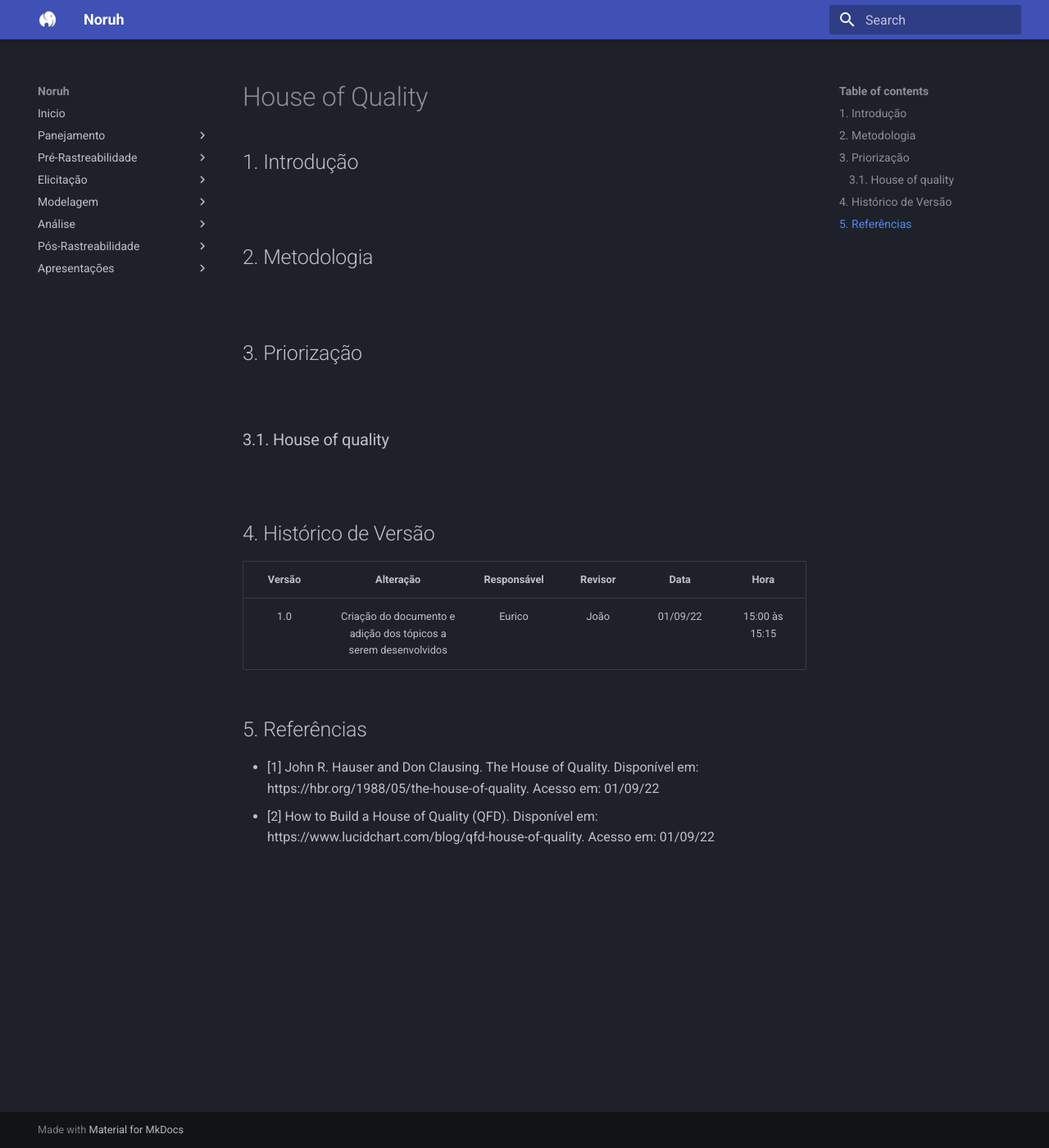
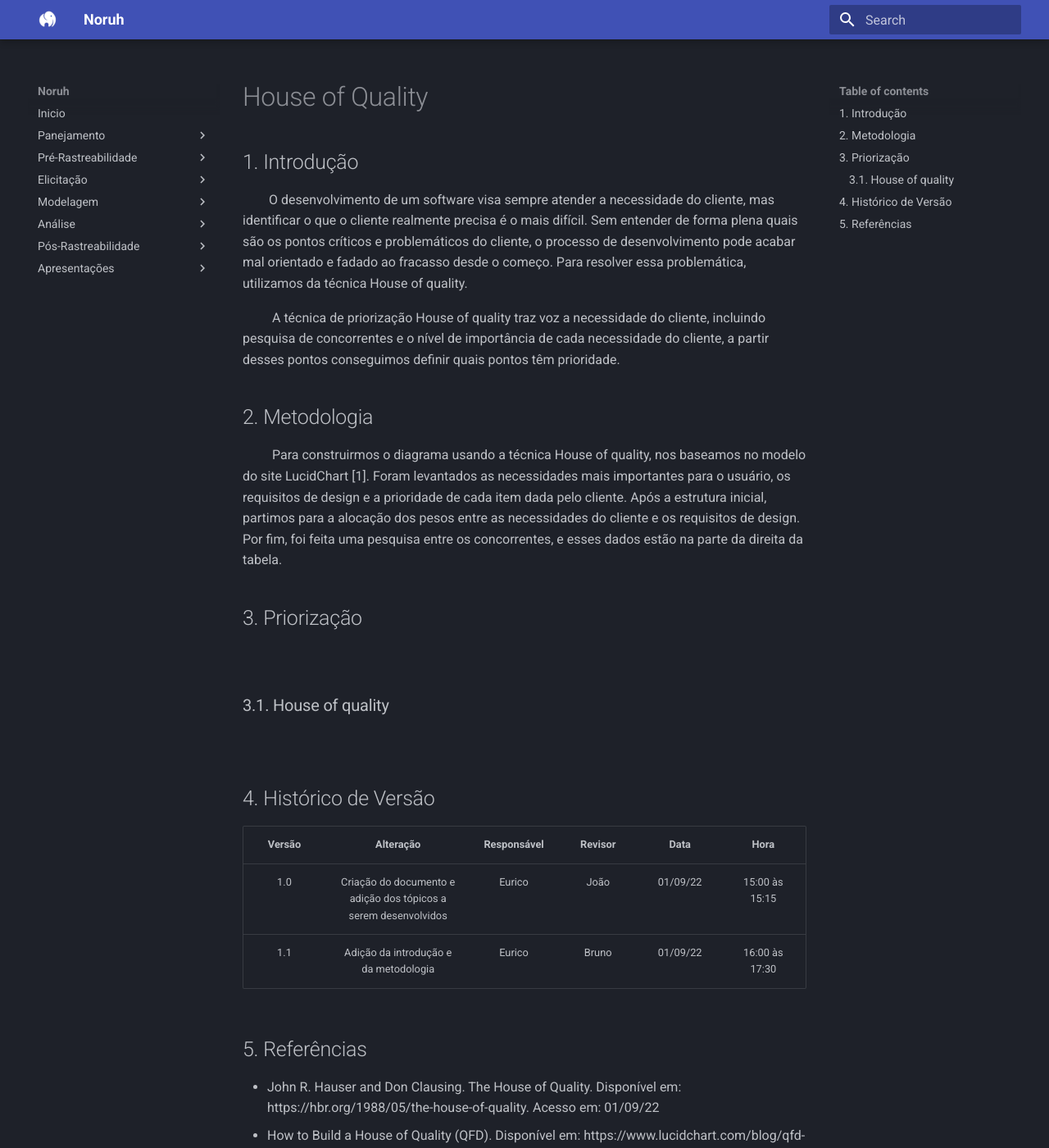
Before and after one commit to Thiab394/2022.1-Noruh, an MkDocs documentation site: the page built from docs/elicitacao/priorizacao/houseofquality.md, in a window 1280 px wide and 1400 px high. Shown: the whole window at 82% size. Built offline with MkDocs 1.6.1 and Material for MkDocs 9.7.7, drawn with Linux system fonts in a browser that asks for light colours; some of the changed text lies outside the part shown.

Commit message:
Adição da intro e da metodologia

```diff
--- a/docs/elicitacao/priorizacao/houseofquality.md
+++ b/docs/elicitacao/priorizacao/houseofquality.md
@@ -1,12 +1,13 @@
 # House of Quality
 
 ## 1. Introdução
-&emsp;&emsp;
+&emsp;&emsp;O desenvolvimento de um software visa sempre atender a necessidade do cliente, mas identificar o que o cliente realmente precisa é o mais difícil. Sem entender de forma plena quais são os pontos críticos e problemáticos do cliente, o processo de desenvolvimento pode acabar mal orientado e fadado ao fracasso desde o começo. Para resolver essa problemática, utilizamos da técnica House of quality.
+
+&emsp;&emsp; A técnica de priorização House of quality traz voz a necessidade do cliente, incluindo pesquisa de concorrentes e o nível de importância de cada necessidade do cliente, a partir desses pontos conseguimos definir quais pontos têm prioridade.
 
 
 ## 2. Metodologia
-&emsp;&emsp;
-
+&emsp;&emsp; Para construirmos o diagrama usando a técnica House of quality, nos baseamos no modelo do site LucidChart [1]. Foram levantados as necessidades mais importantes para o usuário, os requisitos de design e a prioridade de cada item dada pelo cliente. Após a estrutura inicial, partimos para a alocação dos pesos entre as necessidades do cliente e os requisitos de design. Por fim, foi feita uma pesquisa entre os concorrentes, e esses dados estão na parte da direita da tabela.
 
 ## 3. Priorização
 &emsp;&emsp;
@@ -18,8 +19,9 @@
 | Versão |       Alteração       | Responsável | Revisor |    Data    |      Hora      |
 | :----: | :-------------------: | :---------: | :-----: | :--------: | :------------: |
 |  1.0   | Criação do documento e adição dos tópicos a serem desenvolvidos |    Eurico    |      João  |  01/09/22  | 15:00 às 15:15  |
+|  1.1   | Adição da introdução e da metodologia |    Eurico    |      Bruno  |  01/09/22  | 16:00 às 17:30  |
 
 
 ## 5. Referências
-- [1] John R. Hauser and Don Clausing. The House of Quality. Disponível em: https://hbr.org/1988/05/the-house-of-quality. Acesso em: 01/09/22
-- [2] How to Build a House of Quality (QFD). Disponível em: https://www.lucidchart.com/blog/qfd-house-of-quality. Acesso em: 01/09/22
+- John R. Hauser and Don Clausing. The House of Quality. Disponível em: https://hbr.org/1988/05/the-house-of-quality. Acesso em: 01/09/22
+- How to Build a House of Quality (QFD). Disponível em: https://www.lucidchart.com/blog/qfd-house-of-quality. Acesso em: 01/09/22
```
